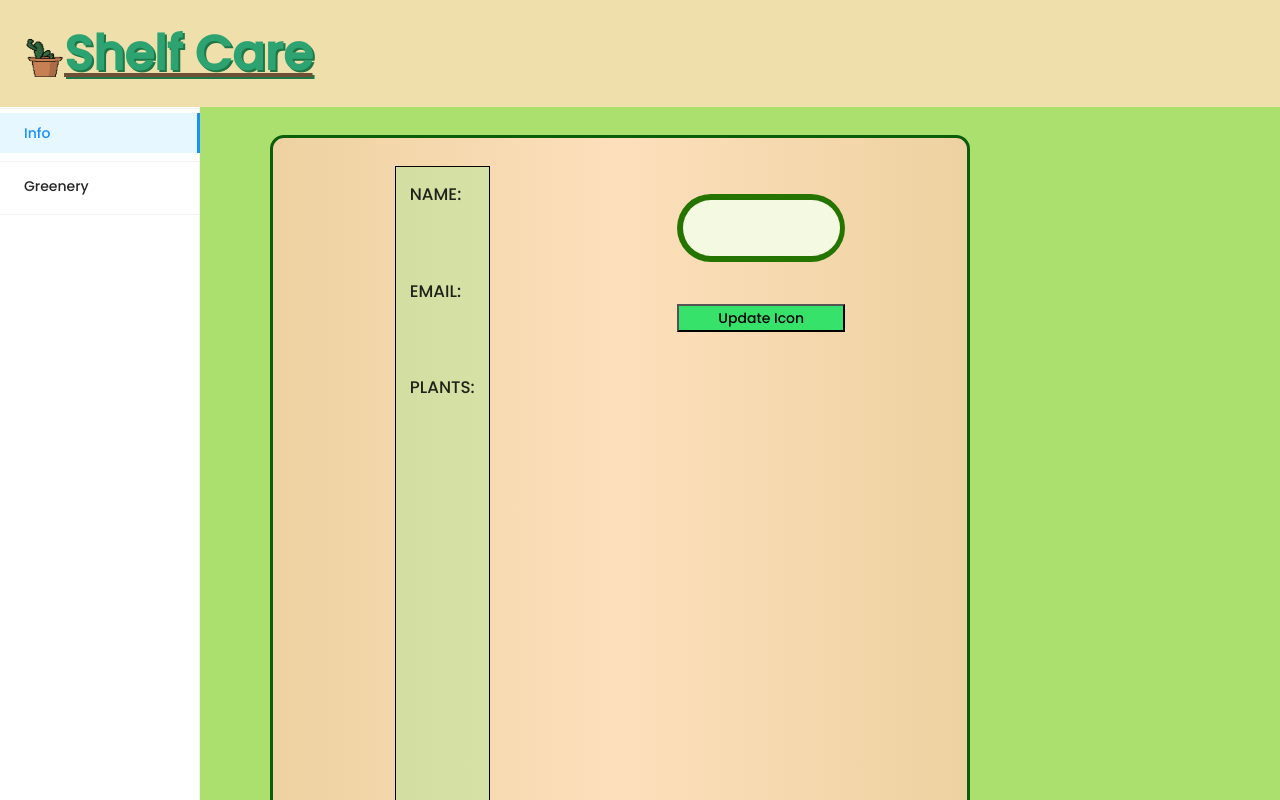
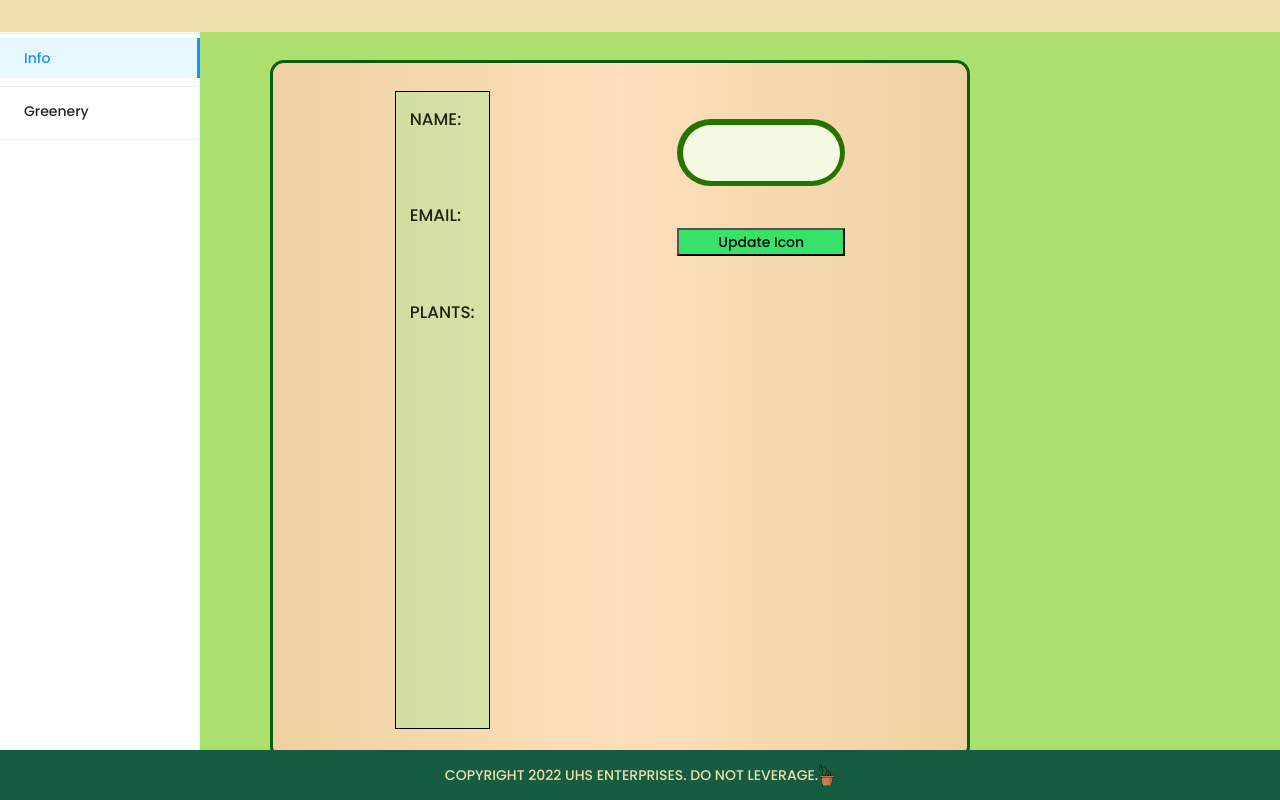
Before and after one commit to unanswerable-hog-splatch/plant-app, a React (Create React App) app: page /profile in a window 1280 px wide. Shown: the top 800 px of the page. Built offline with nearby package versions, Linux system fonts and the light colour scheme; no server answers.

Commit message:
footer styling stay at the bottom

```diff
--- a/src/components/footer/footer.css
+++ b/src/components/footer/footer.css
@@ -9,7 +9,13 @@ footer {
     width: 100%;
     /* margin-top: rem; */
     margin-top: 3em;
-    position: relative;
+    /* position: absolute;
+    vertical-align: bottom; */
+    /* position:fixed; */
+    position:absolute;
+left:0;
+bottom:0;
+right:0;
 }
 
 
--- a/src/components/nav/DropDown.js
+++ b/src/components/nav/DropDown.js
@@ -45,7 +45,9 @@ export default function MainNav() {
   )
 
   return (
-    <Dropdown overlay={menu} trigger={['click']}>
+
+    <>
+          <Dropdown overlay={menu} trigger={['click']}>
       {/* <div className="dropdown-circle"> */}
       <a className="ant-dropdown-link profile-dropdown" onClick={e => e.preventDefault()}>
         <div className="dropdown-letter">
@@ -55,6 +57,8 @@ export default function MainNav() {
       </a>
       {/* </div> */}
     </Dropdown>
+    </>
+
   )
 
 }
--- a/src/components/nav/Navbar.js
+++ b/src/components/nav/Navbar.js
@@ -13,9 +13,10 @@ export default function NavBar() {
     const [visible, setVisible] = useState(false);
     return (
         <div className="main-nav">
-            <h1><img src={cacti} alt='Cactus'/>Shelf Care</h1>
+
             {Auth.isLoggedIn() ?
                 <>
+                    <h1><img src={cacti} alt='Cactus'/>Shelf Care</h1>
                     < MainNav />
                 </>
                 : (
--- a/src/index.css
+++ b/src/index.css
@@ -14,9 +14,10 @@ code {
 }
 
 #root {
-  display: flex;
-  flex-direction: column;
-  justify-content: space-between;
+  /* display: flex; */
+  /* flex-direction: column; */
+  /* justify-content: space-between; */
+  padding-bottom:60px;
 }
 .ant-modal-root {
   height: 0 !important;
```
